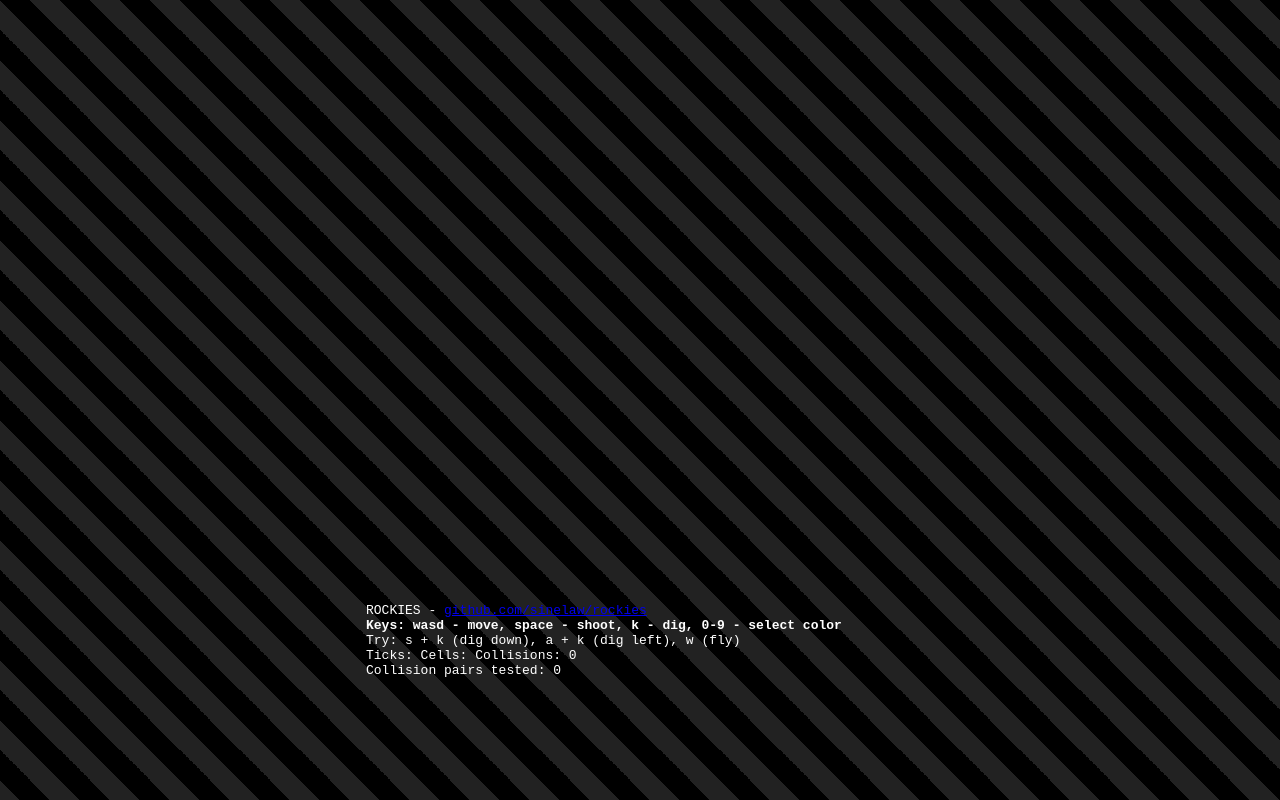
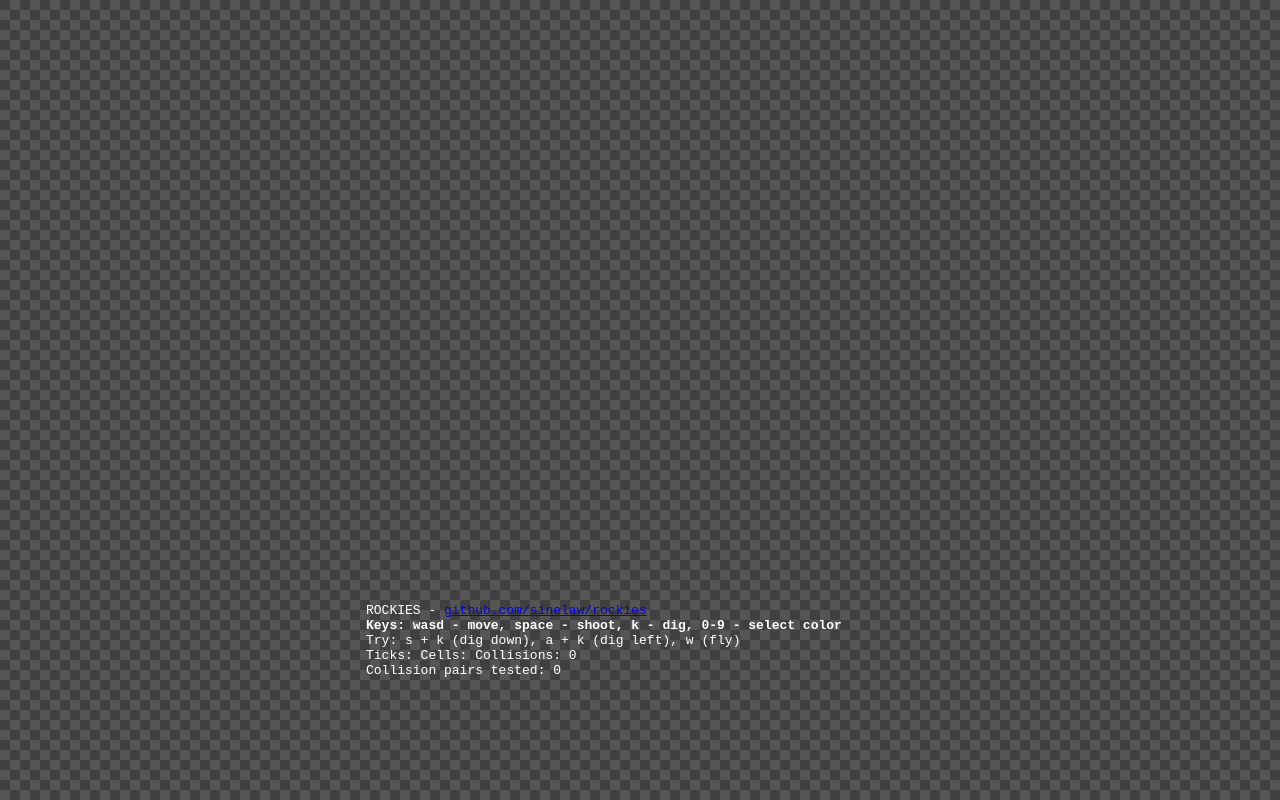
Before and after one commit to sinelaw/rockies, a website built with webpack: page www/index.html in a window 1280 px wide. Built offline with nearby package versions, Linux system fonts and the light colour scheme; what rockies would draw is missing.

Commit message:
checkered background

```diff
--- a/www/index.html
+++ b/www/index.html
@@ -5,15 +5,22 @@
   <meta charset="utf-8">
   <title>ROCKIES!! 🐹</title>
   <style>
+    .checkerboard {
+      background-color: #404040;
+      /* Base color */
+      background-image: linear-gradient(45deg, #555 25%, transparent 25%),
+        linear-gradient(-45deg, #555 25%, transparent 25%),
+        linear-gradient(45deg, transparent 75%, #555 75%),
+        linear-gradient(-45deg, transparent 75%, #555 75%);
+      background-size: 20px 20px;
+      background-position: 0 0, 0 10px, 10px -10px, -10px 0px;
+
+    }
+
     body {
       position: absolute;
       top: 0;
       left: 0;
-
-
-
-      background-image: linear-gradient(45deg, #000 0% 25%, #222 25%, #222 50%, #000 0% 50%, #000 0% 75%, #222 75%, #222 100%);
-      background-size: 60px 60px;
       color: #fff;
       height: 95%;
       width: 95%;
@@ -32,7 +39,7 @@
   </style>
 </head>
 
-<body>
+<body class="checkerboard">
   <noscript>This page contains webassembly and javascript content, please enable javascript in your browser.</noscript>
   <div class="container">
     <canvas id="the-canvas" style="width:100%"></canvas>
```
